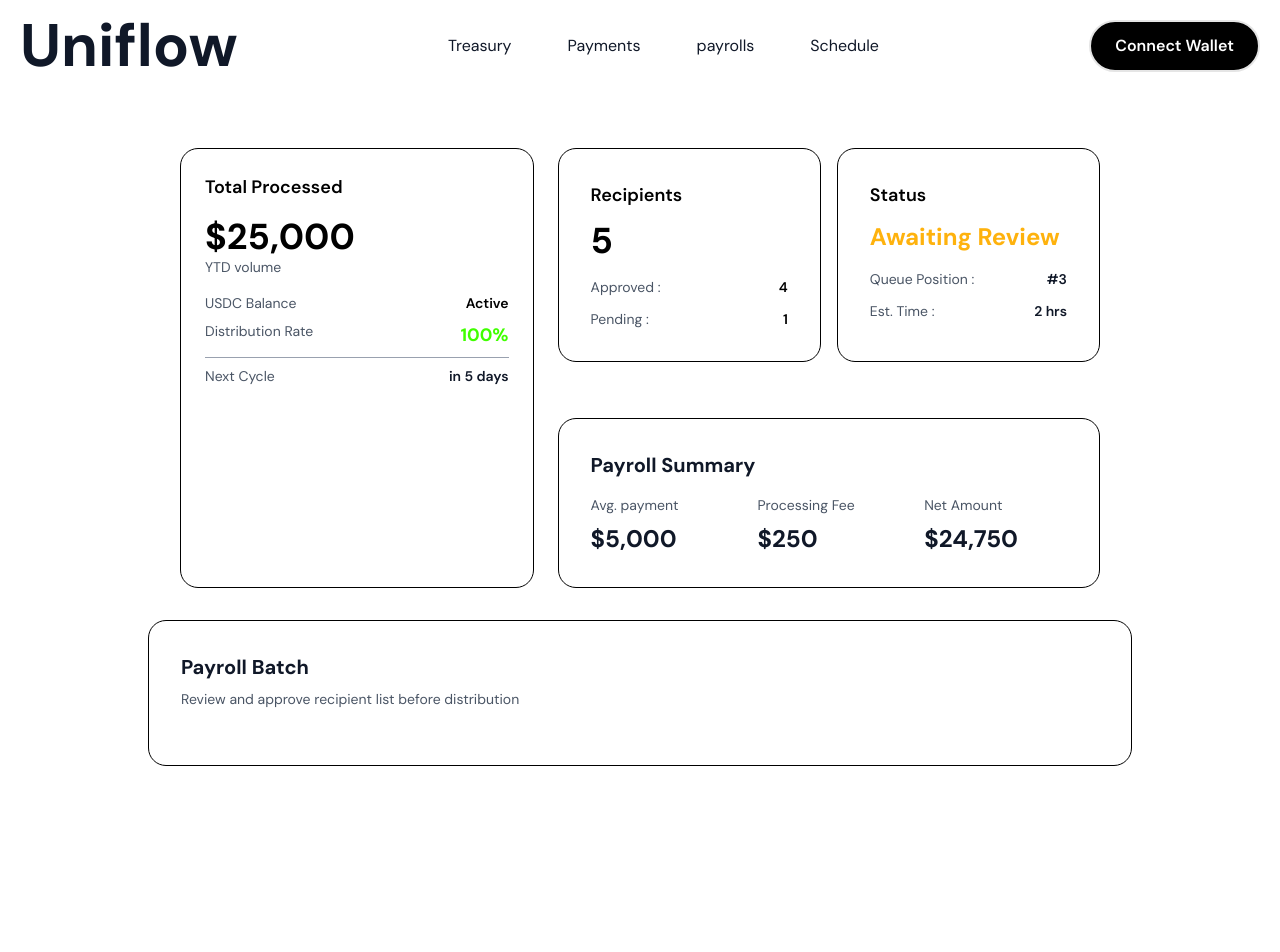
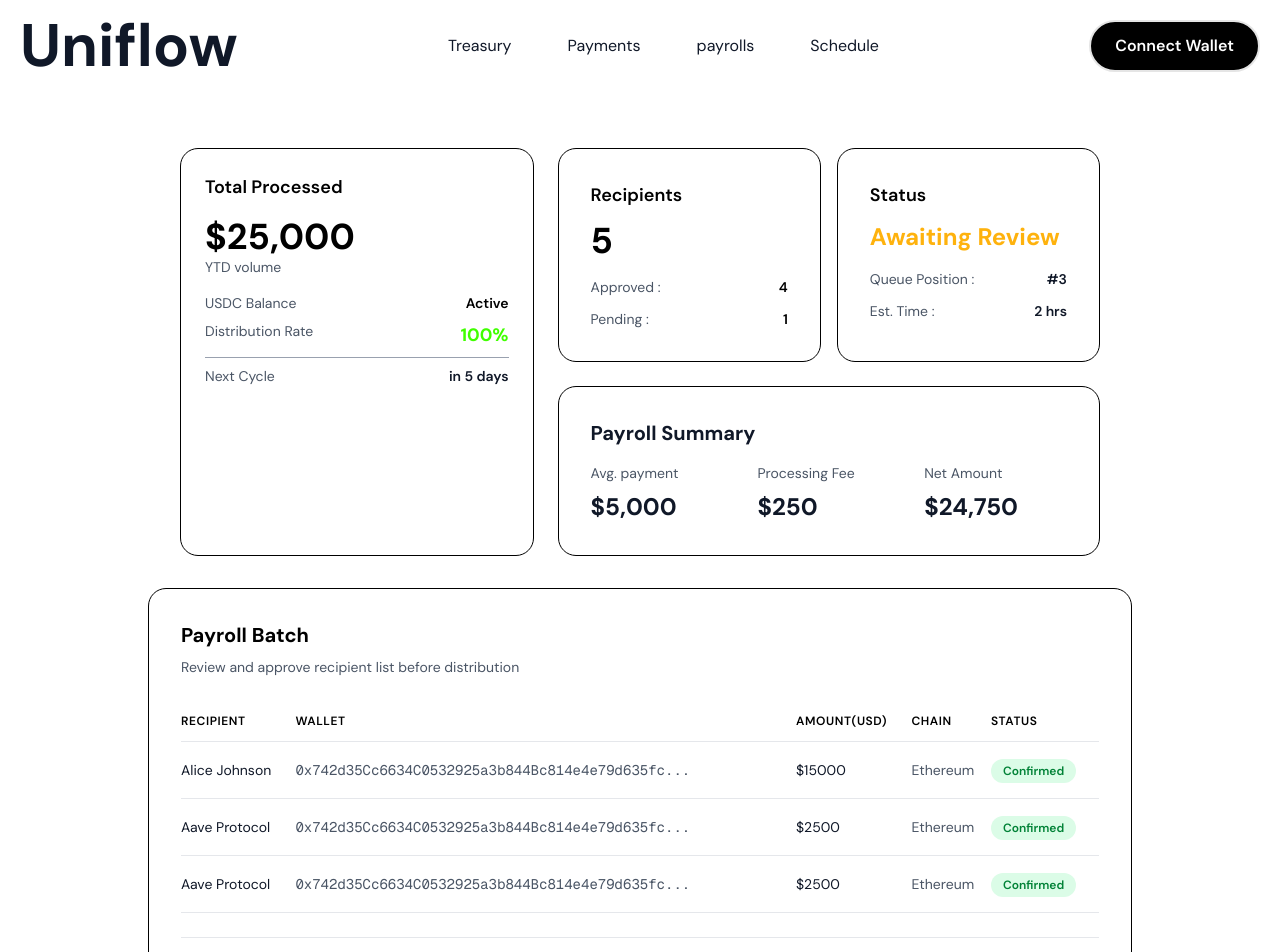
Before and after one commit to Apurvborhade/UniFlow, a Next.js app in the folder frontend/: page /payrolls in a window 1280 px wide. Shown: the top 952 px of the page. Before the commit the page ends 854 px from the top, so only its background shows below. Built offline with nearby package versions, Linux system fonts and the light colour scheme.

Commit message:
Payroll Batch table

```diff
--- a/frontend/app/(root)/payrolls/page.tsx
+++ b/frontend/app/(root)/payrolls/page.tsx
@@ -18,11 +18,35 @@ export default function PayrollsPage() {
     processingFee: "$250",
     netAmount: "$24,750",
   };
+   const payrollBatch = [
+    {
+      recipient: 'Alice Johnson',
+      wallet: '0x742d35Cc6634C0532925a3b844Bc814e4e79d635fc...',
+      amount: '$15000',
+      chain: 'Ethereum',
+      status: 'Confirmed',
+    },
+    {
+      recipient: 'Aave Protocol',
+      wallet: '0x742d35Cc6634C0532925a3b844Bc814e4e79d635fc...',
+      amount: '$2500',
+      chain: 'Ethereum',
+      status: 'Confirmed',
+    },
+    {
+      recipient: 'Aave Protocol',
+      wallet: '0x742d35Cc6634C0532925a3b844Bc814e4e79d635fc...',
+      amount: '$2500',
+      chain: 'Ethereum',
+      status: 'Confirmed',
+    },
+  ];
+
   return (
     <main className="max-w-5xl mx-auto px-5 py-4 flex flex-col items-center">
       <div className="w-full px-4 sm:px-6 lg:px-8 py-6 sm:py-0 sm:mt-0">
         {/* Top Section - Cards */}
-        <div className="grid grid-cols-1 md:grid-cols-5 gap-4 sm:gap-6 mb-6 sm:mb-8">
+        <div className="grid grid-start grid-cols-1 md:grid-cols-5 gap-4 sm:gap-6 mb-6 sm:mb-8">
           {/* Total Processed Card */}
           <div className="bg-white border p-6  pt-6  border-black rounded-2xl sm:p-6 md:col-span-2">
             <h3 className=" text-black text-lg  font-semibold mb-4">
@@ -70,7 +94,7 @@ export default function PayrollsPage() {
           <div className="grid grid-cols-1 gap-4 sm:gap-6 md:col-span-3">
             {/* Top two cards */}
             <div className="grid grid-cols-1 sm:grid-cols-2 gap-4">
-              <div className="bg-white border p-6 mb-8 pt-4 pb-10 border-black rounded-2xl  sm:p-8">
+              <div className="bg-white border p-6  pt-4 pb-10 border-black rounded-2xl  sm:p-8">
                 <h3 className="text-black text-lg  font-semibold mb-3 mt-0 pt-0">
                   Recipients
                 </h3>
@@ -99,7 +123,7 @@ export default function PayrollsPage() {
                 </div>
               </div>
 
-              <div className="bg-white border p-6 mb-8 pt-4 pb-10 border-black rounded-2xl sm:p-8">
+              <div className="bg-white border p-6  pt-4 pb-10 border-black rounded-2xl sm:p-8">
                 <h3 className=" text-black  font-semibold text-lg mb-3">
                   Status
                 </h3>
@@ -179,13 +203,86 @@ export default function PayrollsPage() {
       {/* Payroll Batch Section */}
       <div className="bg-white w-full border border-black rounded-2xl p-6 sm:p-8 mb-6 sm:mb-8">
         <div className="mb-6">
-          <h2 className="text-lg sm:text-xl font-bold text-gray-900 mb-2">
-            Payroll Batch
-          </h2>
-          <p className="text-xs sm:text-sm text-gray-600">
-            Review and approve recipient list before distribution
-          </p>
-        </div>
+            <h2 className="text-lg sm:text-xl font-bold text-black mb-2">Payroll Batch</h2>
+            <p className="text-xs sm:text-sm text-gray-600">
+              Review and approve recipient list before distribution
+            </p>
+          </div>
+
+          {/* Desktop Table */}
+          <div className="hidden sm:block overflow-x-auto mb-6">
+            <table className="w-full">
+              <thead>
+                <tr className="border-b border-gray-200">
+                  <th className="text-left text-xs font-semibold text-black uppercase tracking-wider py-3">
+                    Recipient
+                  </th>
+                  <th className="text-left text-xs font-semibold text-black uppercase tracking-wider py-3">
+                    Wallet
+                  </th>
+                  <th className="text-left text-xs font-semibold text-black uppercase tracking-wider py-3">
+                    Amount(USD)
+                  </th>
+                  <th className="text-left text-xs font-semibold text-black uppercase tracking-wider py-3">
+                    Chain
+                  </th>
+                  <th className="text-left text-xs font-semibold text-black uppercase tracking-wider py-3">
+                    Status
+                  </th>
+                </tr>
+              </thead>
+              <tbody>
+                {payrollBatch.map((batch, idx) => (
+                  <tr key={idx} className="border-b border-gray-200 hover:bg-gray-50">
+                    <td className="py-4 text-sm text-gray-900">{batch.recipient}</td>
+                    <td className="py-4 text-sm text-gray-600 font-mono">{batch.wallet}</td>
+                    <td className="py-4 text-sm text-gray-900">{batch.amount}</td>
+                    <td className="py-4 text-sm text-gray-600">{batch.chain}</td>
+                    <td className="py-4">
+                      <span className="px-3 py-1 bg-green-100 text-green-700 text-xs font-semibold rounded-full">
+                        {batch.status}
+                      </span>
+                    </td>
+                  </tr>
+                ))}
+              </tbody>
+            </table>
+          </div>
+
+          {/* Mobile Card View */}
+          <div className="sm:hidden space-y-4 mb-6">
+            {payrollBatch.map((batch, idx) => (
+              <div key={idx} className="bg-gray-50 rounded-lg p-4 border border-gray-200">
+                <div className="flex justify-between items-start mb-3">
+                  <div>
+                    <p className="font-semibold text-gray-900 text-sm">{batch.recipient}</p>
+                    <p className="text-xs text-gray-600 mt-1 font-mono">{batch.wallet}</p>
+                  </div>
+                  <span className="px-2 py-1 bg-green-100 text-green-700 text-xs font-semibold rounded-full">
+                    {batch.status}
+                  </span>
+                </div>
+                <div className="flex justify-between items-center text-sm">
+                  <p className="text-gray-600">{batch.chain}</p>
+                  <p className="font-bold text-gray-900">{batch.amount}</p>
+                </div>
+              </div>
+            ))}
+          </div>
+
+          {/* Total Distribution */}
+          <div className="flex flex-col sm:flex-row justify-between items-start sm:items-center gap-4 pt-6 border-t border-gray-200">
+            <div>
+              <p className="text-sm text-gray-600 mb-1">Total Distribution</p>
+              <p className="text-2xl sm:text-3xl font-bold text-gray-900">{payrollData.totalProcessed} USDC</p>
+            </div>
+            <button className="w-full sm:w-auto bg-blue-600 hover:bg-blue-700 text-white px-6 py-3 rounded-lg font-semibold transition-colors">
+              Approve & Execute
+            </button>
+          </div>
+
+
+
       </div>
     </main>
   );
```
